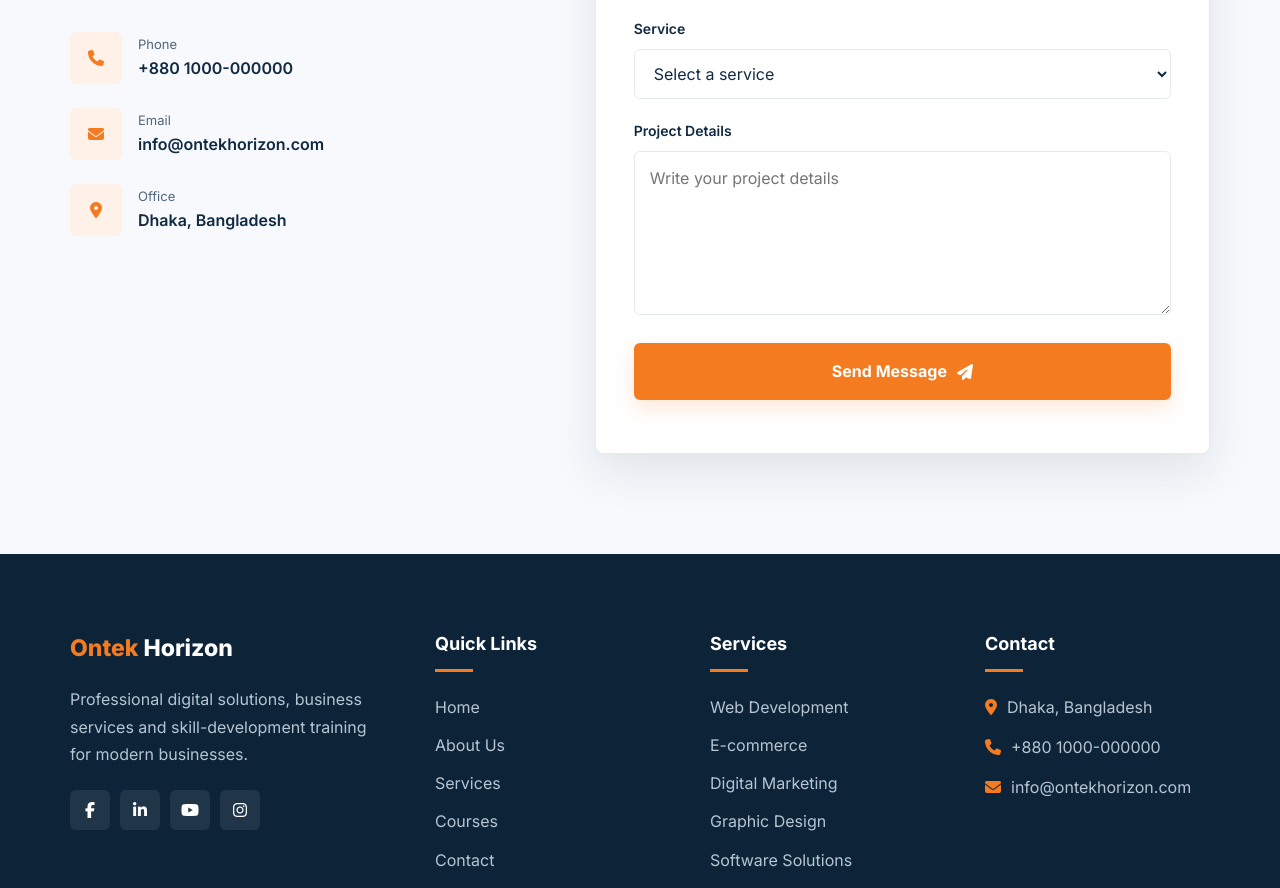
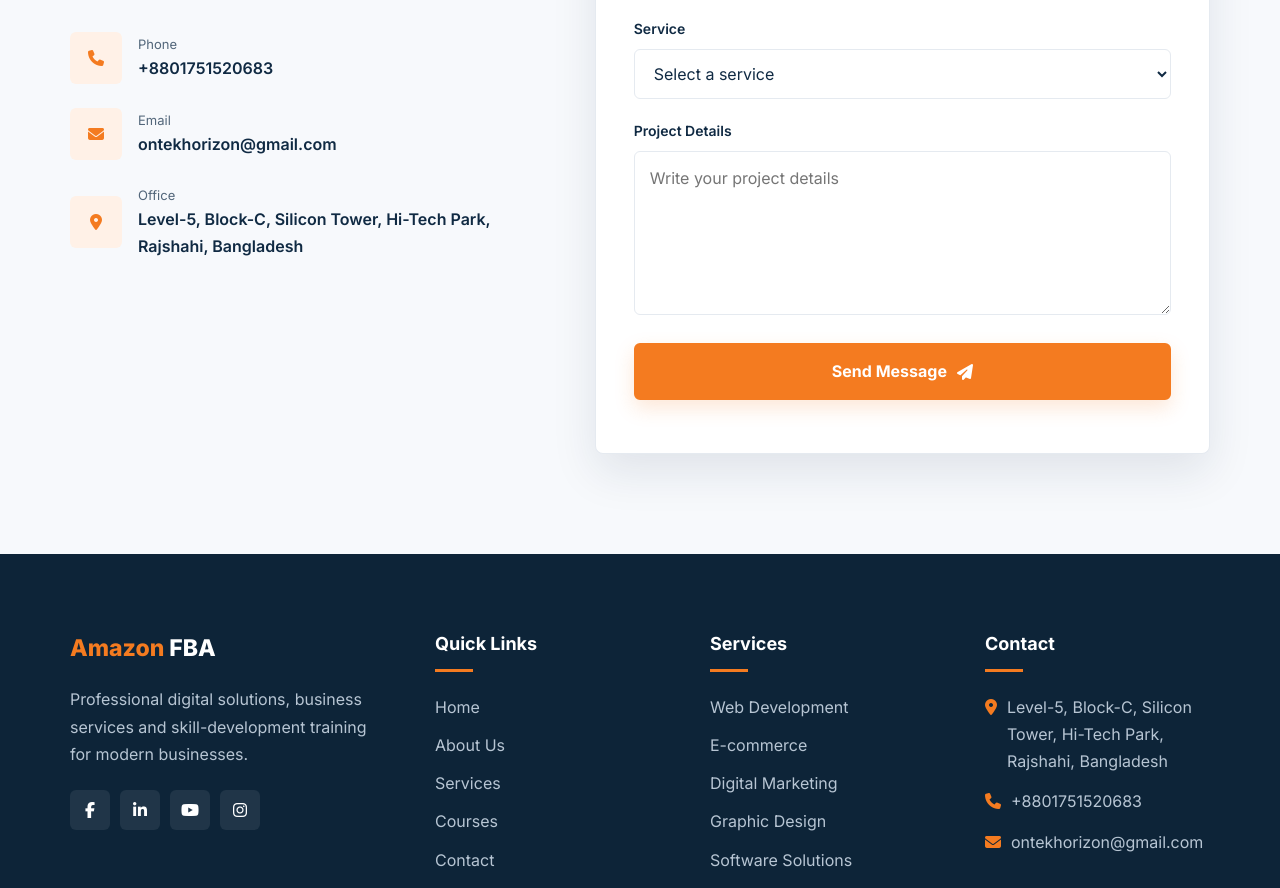
Before and after one commit to mustafizur-09/ontek-master-template, a plain HTML site: page index.html in a window 1280 px wide. Shown: the part 4325-5213 px from the top of the page. Drawn offline with Linux system fonts and the light colour scheme.

Commit message:
Initial website setup

```diff
--- a/index.html
+++ b/index.html
@@ -528,7 +528,7 @@
                         <div>
                             <span>Phone</span>
                             <a href="tel:+8801000000000">
-                                +880 1000-000000
+                                +8801751520683
                             </a>
                         </div>
                     </div>
@@ -541,7 +541,7 @@
                         <div>
                             <span>Email</span>
                             <a href="mailto:info@ontekhorizon.com">
-                                info@ontekhorizon.com
+                                ontekhorizon@gmail.com
                             </a>
                         </div>
                     </div>
@@ -553,7 +553,8 @@
 
                         <div>
                             <span>Office</span>
-                            <p>Dhaka, Bangladesh</p>
+                            <p>Level-5, Block-C, Silicon Tower,
+Hi-Tech Park, Rajshahi, Bangladesh</p>
                         </div>
                     </div>
                 </div>
@@ -641,7 +642,7 @@
 
             <div class="footer-about">
                 <a href="#home" class="logo footer-logo">
-                    <span>Ontek</span> Horizon
+                    <span>Amazon</span> FBA
                 </a>
 
                 <p>
@@ -693,17 +694,17 @@
 
                 <p>
                     <i class="fa-solid fa-location-dot"></i>
-                    Dhaka, Bangladesh
+                    Level-5, Block-C, Silicon Tower, Hi-Tech Park, Rajshahi, Bangladesh
                 </p>
 
                 <p>
                     <i class="fa-solid fa-phone"></i>
-                    +880 1000-000000
+                    +8801751520683
                 </p>
 
                 <p>
                     <i class="fa-solid fa-envelope"></i>
-                    info@ontekhorizon.com
+                   ontekhorizon@gmail.com
                 </p>
             </div>
 
```
